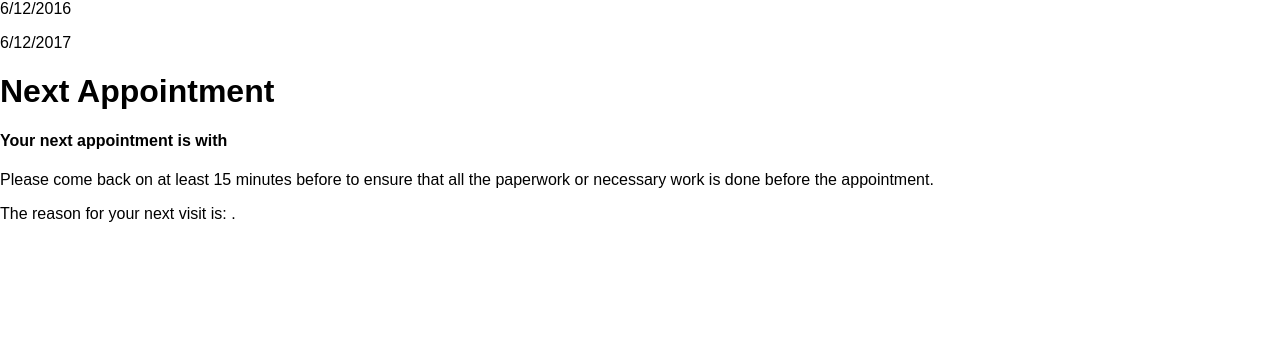
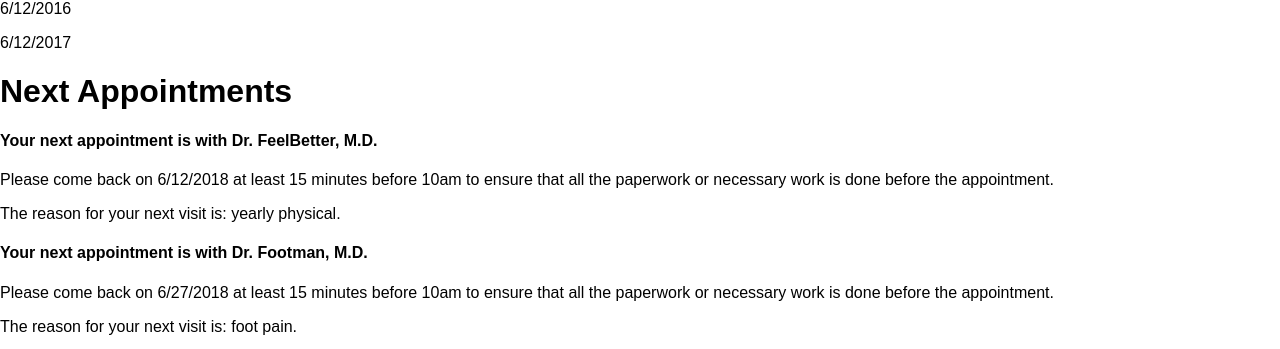
Before and after one commit to peteryunkim/1DocWayExercise, a React (Create React App) app: page / in a window 1280 px wide. Shown: the part 572-921 px from the top of the page. Before the commit the page ends 811 px from the top, so only its background shows below. Built offline with nearby package versions, Linux system fonts and the light colour scheme.

Commit message:
fixed rendering of multiple future appointments

```diff
--- a/src/Components/AppointmentInfo.js
+++ b/src/Components/AppointmentInfo.js
@@ -3,10 +3,7 @@ import React from 'react'
 class AppointmentInfo extends React.Component{
 
 componentDidMount(){
-let today = new Date()
-let apptDate = this.props.info.checkup
-console.log(today, apptDate)
-console.log(this.props)
+
 }
 
 // class AppointmentInfo extends React.Component{
@@ -21,9 +18,9 @@ console.log(this.props)
 			<div className='appointments'>
 
 
-				<h4>Your next appointment is with {this.props.info.nextPhysician}</h4>
-				<p>Please come back on {this.props.info.nextCheckUp} at least 15 minutes before {this.props.info.nextTime} to ensure that all the paperwork or necessary work is done before the appointment.</p>
-				<p>The reason for your next visit is: {this.props.info.nextReason}.</p>
+				<h4>Your next appointment is with {this.props.info.Physician}</h4>
+				<p>Please come back on {this.props.info.CheckUp} at least 15 minutes before {this.props.info.Time} to ensure that all the paperwork or necessary work is done before the appointment.</p>
+				<p>The reason for your next visit is: {this.props.info.Reason}.</p>
 			</div>
 		)
 	}
--- a/src/Containers/AppointmentContainer.js
+++ b/src/Containers/AppointmentContainer.js
@@ -25,12 +25,20 @@ class AppointmentContainer extends React.Component{
 	          	Reason: 'a headache'
 						}
 				],
-					next: {
+					next: [
+						{
 		          Physician: 'Dr. FeelBetter, M.D.',
 							CheckUp: '6/12/2018',
 		          Time: '10am',
 		          Reason: 'yearly physical'
+						},
+						{
+		          Physician: 'Dr. Footman, M.D.',
+							CheckUp: '6/27/2018',
+		          Time: '10am',
+		          Reason: 'foot pain'
 						}
+					]
         }
 			}
 		}
@@ -49,8 +57,8 @@ class AppointmentContainer extends React.Component{
 				<div>
 					<h1> Previous Appointments </h1>
 					{this.state.fakeAppt.previous.map( el => <p>{el.CheckUp}</p>)}
-					<h1> Next Appointment</h1>
-					<AppointmentInfo info={this.state.fakeAppt.next}/>
+					<h1> Next Appointments</h1>
+					{this.state.fakeAppt.next.map (el => <AppointmentInfo info={el}/>)}
 				</div>
 			)
 
```
Lines whose indentation alone changed are shown as unchanged.
